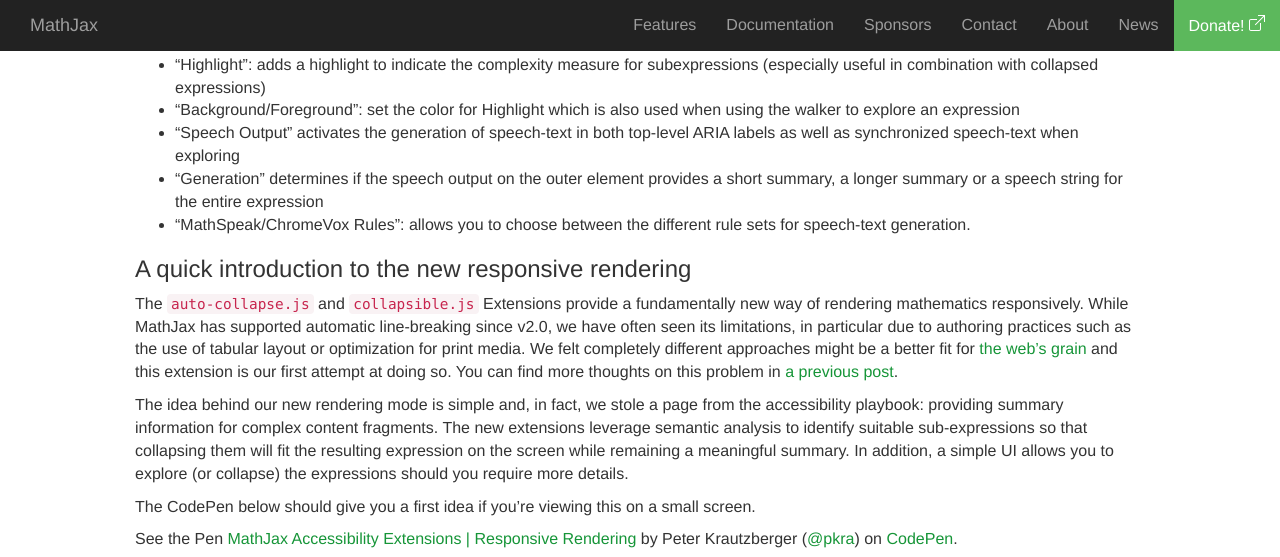
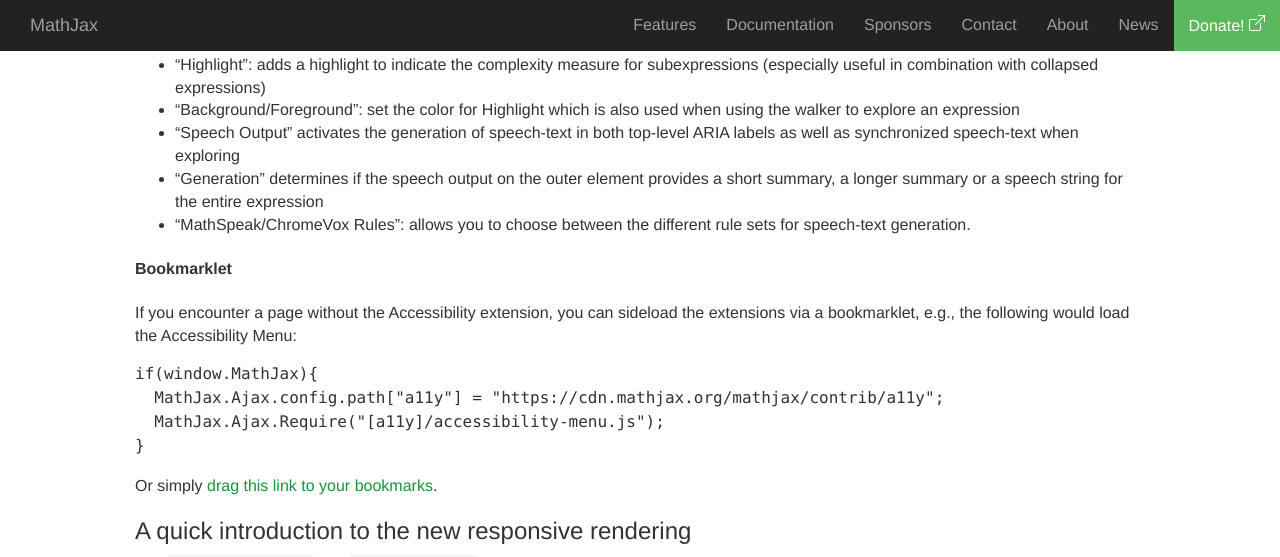
Before and after one commit to mathjax/MathJax-website, a Jekyll site: the page built from _posts/2016/2016-06-15-mathjax-accessibility-extensions-v1-now-available.md, in a window 1280 px wide and 900 px high, scrolled down 4298 px, cut to the strip 0-557 px from the top of the window. Built offline with Jekyll 4.4.1, drawn with Linux system fonts in a browser that asks for light colours; nearby versions of some CDN libraries.

Commit message:
update mathjax a11y v1 announcement

````diff
--- a/_posts/2016/2016-06-15-mathjax-accessibility-extensions-v1-now-available.md
+++ b/_posts/2016/2016-06-15-mathjax-accessibility-extensions-v1-now-available.md
@@ -143,6 +143,19 @@ Let us quickly describe their function:
 * "Generation" determines if the speech output on the outer element provides a short summary, a longer summary or a speech string for the entire expression
 * "MathSpeak/ChromeVox Rules": allows you to choose between the different rule sets for speech-text generation.
 
+#### Bookmarklet
+
+If you encounter a page without the Accessibility extension, you can sideload the extensions via a bookmarklet, e.g., the following would load the Accessibility Menu:
+
+```javascript
+if(window.MathJax){
+  MathJax.Ajax.config.path["a11y"] = "https://cdn.mathjax.org/mathjax/contrib/a11y";
+  MathJax.Ajax.Require("[a11y]/accessibility-menu.js");
+}
+```
+
+Or simply <a href='javascript:if(window.MathJax){ MathJax.Ajax.config.path["a11y"] = "https://cdn.mathjax.org/mathjax/contrib/a11y"; MathJax.Ajax.Require("[a11y]/accessibility-menu.js"); }'> drag this link to your bookmarks</a>.
+
 ### A quick introduction to the new responsive rendering
 
 The `auto-collapse.js` and `collapsible.js` Extensions provide a fundamentally new way of rendering mathematics responsively. While MathJax has supported automatic line-breaking since v2.0, we have often seen its limitations, in particular due to authoring practices such as the use of tabular layout or optimization for print media. We felt completely different approaches might be a better fit for [the web's grain](http://frankchimero.com/writing/the-webs-grain/) and this extension is our first attempt at doing so. You can find more thoughts on this problem in [a previous post](https://www.mathjax.org/responsive-equations/).
````
